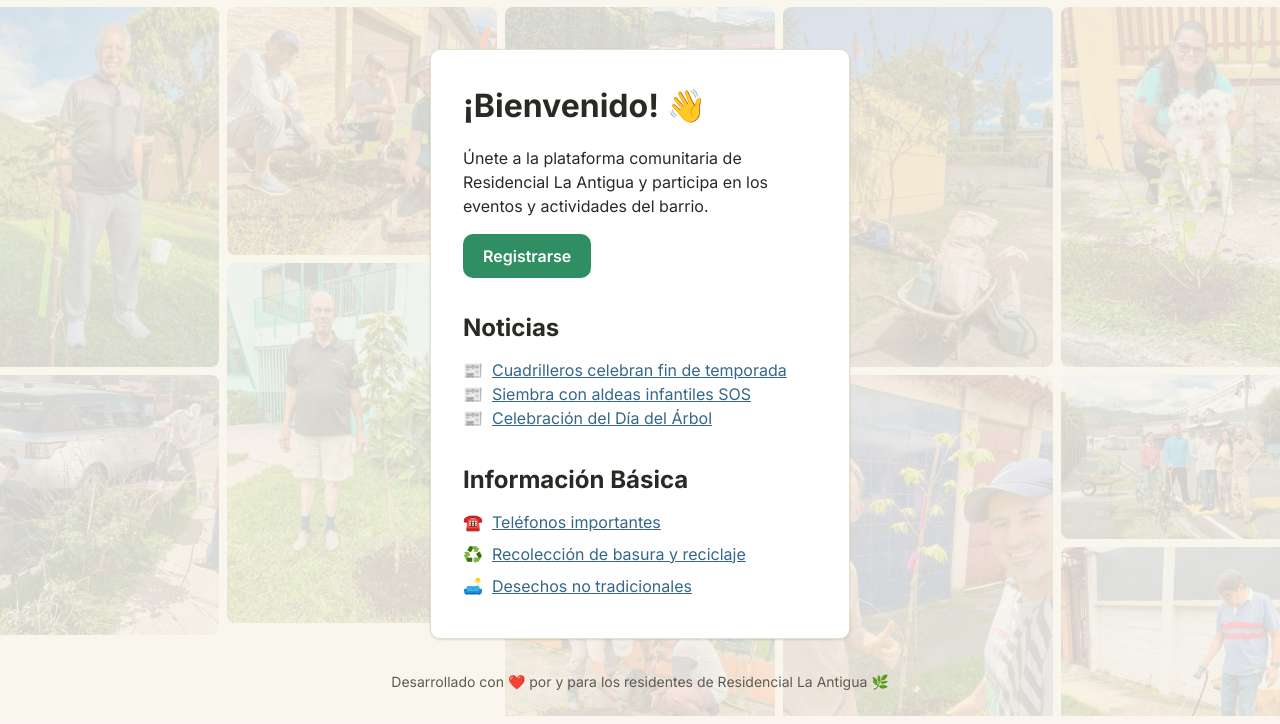
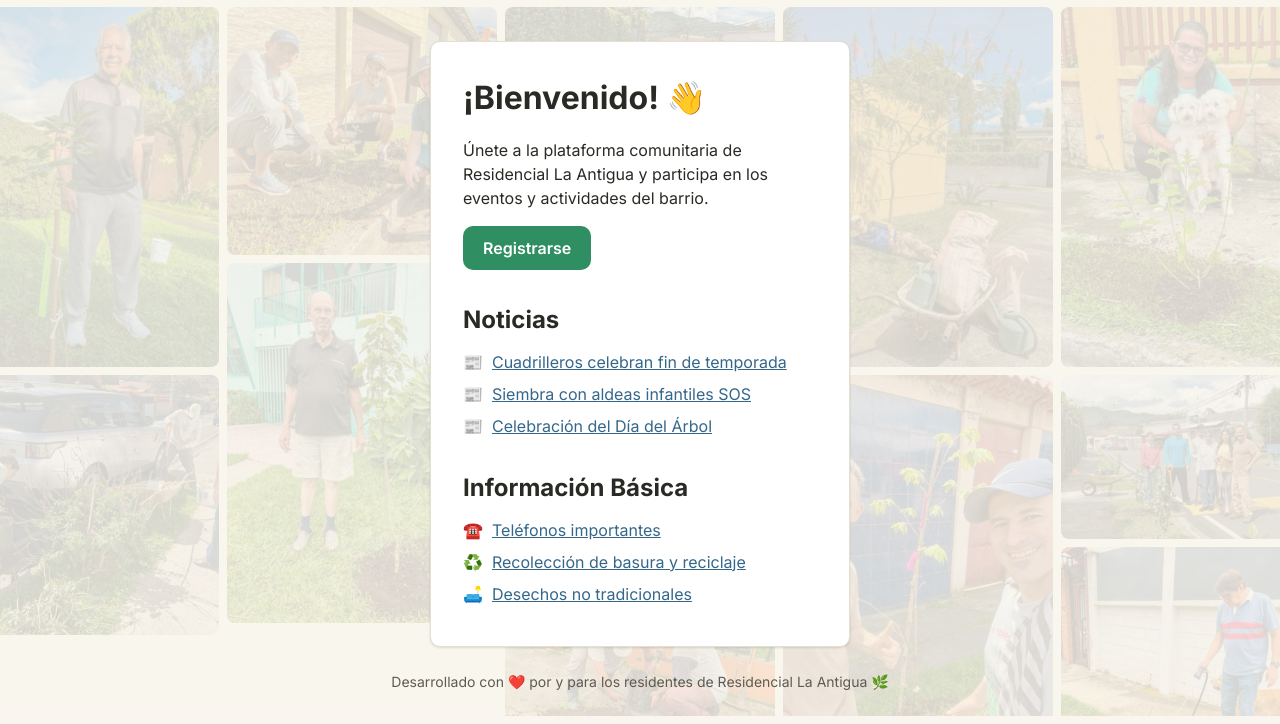
Before and after one commit to Residencial-La-Antigua/website, a Django app: page / in a window 1280 px wide. Shown: the part 76-800 px from the top of the page. Run offline with Django 5.2, Linux system fonts and the light colour scheme.

Commit message:
Add spacing between news links

```diff
--- a/static/css/main.css
+++ b/static/css/main.css
@@ -180,7 +180,8 @@ body:has(.hero-masonry) footer {
   margin-bottom: 0.75rem;
 }
 
-.card > .basic-info-links li {
+.card > .basic-info-links li,
+.card > .news-links li {
   margin: 0.5rem 0;
 }
 
```
